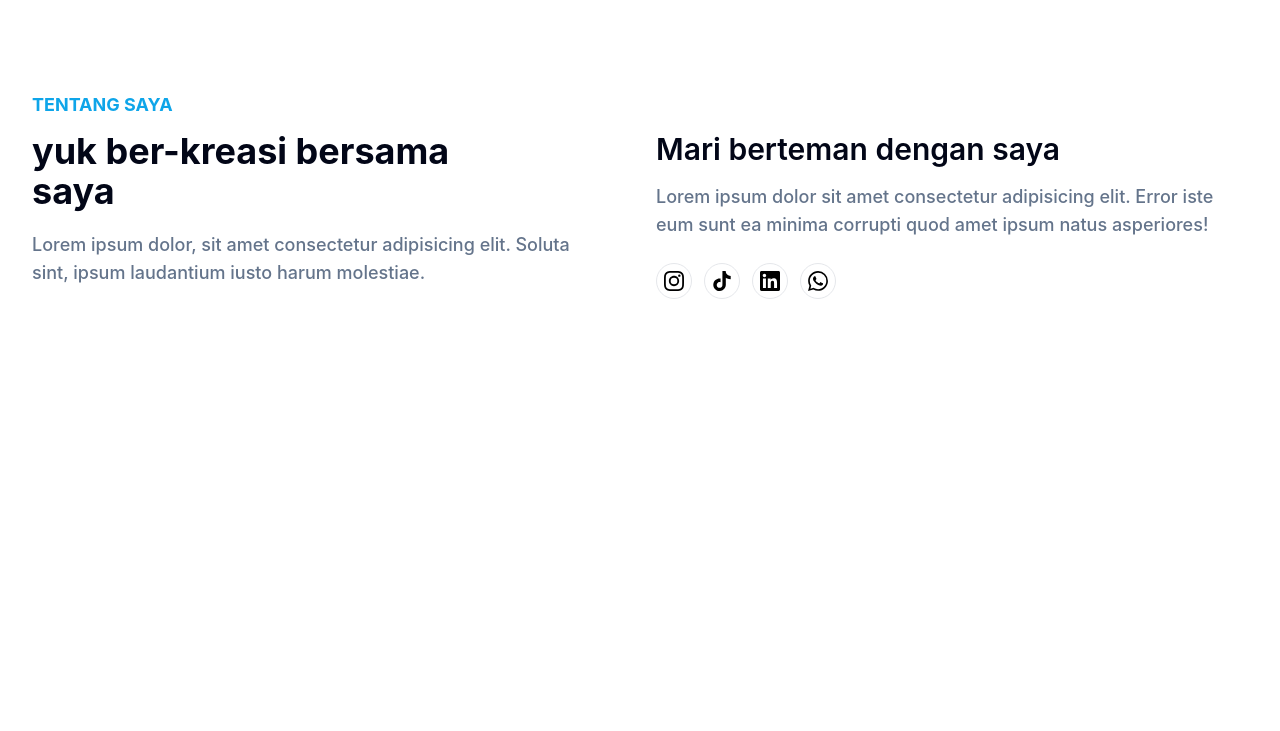
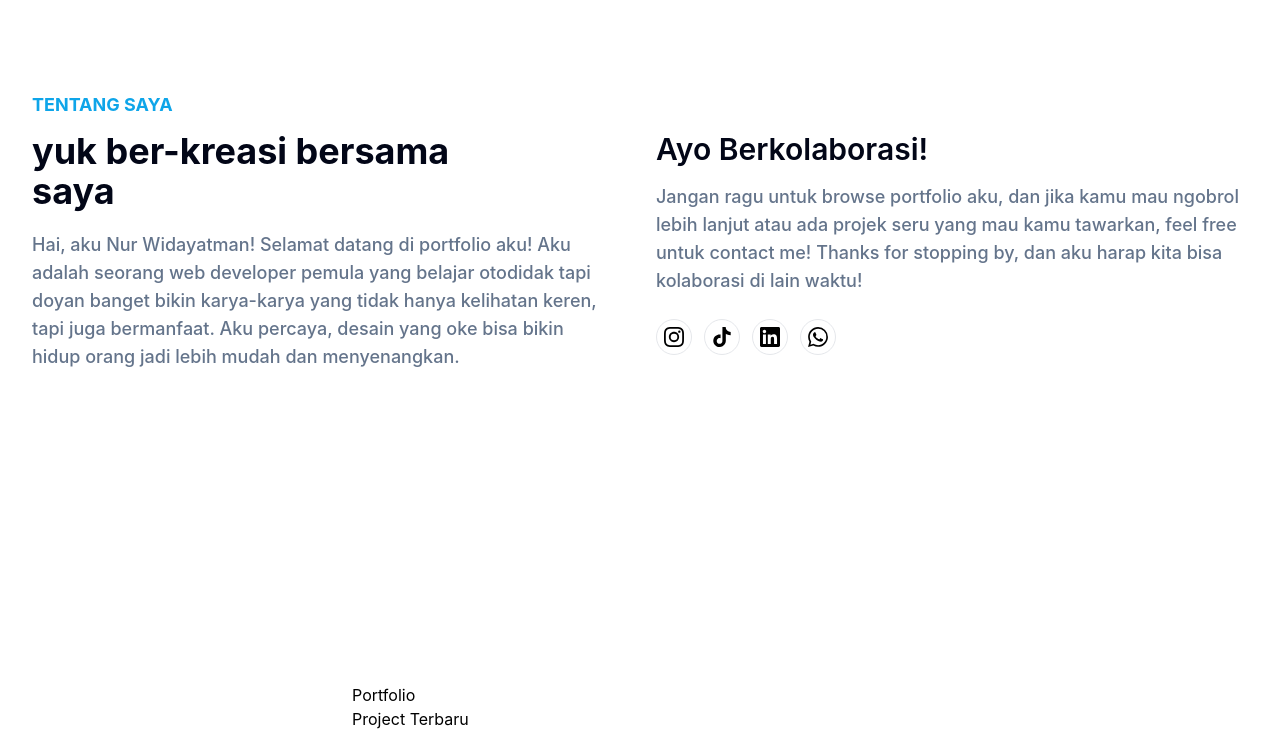
Before and after one commit to nurwidayatman/nurwidayatman.github.io, a website: page index.html in a window 1280 px wide. Shown: the part 653-1384 px from the top of the page. Before the commit the page ends 1108 px from the top, so only its background shows below. Drawn offline with Linux system fonts and the light colour scheme.

Commit message:
Update index.html

```diff
--- a/index.html
+++ b/index.html
@@ -36,8 +36,8 @@
               ></span>
             </button>
 
-            <nav id="nav-menu" class="hidden absolute py-5 bg-white shadow-lg rounded-lg max-w-[250px] w-full right-4 top-full">
-              <ul class="block">
+            <nav id="nav-menu" class="hidden absolute py-5 bg-white shadow-lg rounded-lg max-w-[250px] w-full right-4 top-full lg:block lg:static lg:bg-transparent lg:max-w-full lg:shadow-none lg:rounded-none">
+              <ul class="block lg:flex">
 
                 <li class="group">
                   <a href="#home" class="text-base text-dark py-2 mx-8 group-hover:text-primary">Beranda</a>
@@ -65,6 +65,9 @@
     </header>
 
     <!-- header end -->
+     <!---->
+
+
     <!-- hero section start -->
     <section id="home" class="pt-36">
       <div class="container">
@@ -129,19 +132,18 @@
               yuk ber-kreasi bersama saya
             </h2>
             <p class="font-medium text-base text-slate-500 max-w-xl lg:text-lg">
-              Lorem ipsum dolor, sit amet consectetur adipisicing elit. Soluta
-              sint, ipsum laudantium iusto harum molestiae.
+              Hai, aku Nur Widayatman!
+              Selamat datang di portfolio aku! Aku adalah seorang web developer pemula yang belajar otodidak tapi doyan banget bikin karya-karya yang tidak hanya kelihatan keren, tapi juga bermanfaat. Aku percaya, desain yang oke bisa bikin hidup orang jadi lebih mudah dan menyenangkan.
             </p>
           </div>
           <div class="w-full px-4 lg:w-1/2">
             <h3
               class="font-semibold text-dark text-2xl mb-4 lg:text-3xl lg:pt-10"
             >
-              Mari berteman dengan saya
+            Ayo Berkolaborasi!
             </h3>
             <p class="font-medium text-base text-secondary mb-6 lg:text-lg">
-              Lorem ipsum dolor sit amet consectetur adipisicing elit. Error
-              iste eum sunt ea minima corrupti quod amet ipsum natus asperiores!
+              Jangan ragu untuk browse portfolio aku, dan jika kamu mau ngobrol lebih lanjut atau ada projek seru yang mau kamu tawarkan, feel free untuk contact me! Thanks for stopping by, dan aku harap kita bisa kolaborasi di lain waktu!
             </p>
             <div class="flex items-center">
               <!-- instagram -->
@@ -234,6 +236,20 @@
     </section>
 
     <!-- about section end -->
+
+    <!--portfolio start-->
+
+    <section id="portfolio" class="pt-36 pb-16 bg-slate-100">
+      <div id="container">
+        <div class="w-full px-4">
+          <div class="max-w-xl mx-auto text-center mb-16">
+            <h4>Portfolio</h4>
+            <h2>Project Terbaru</h2>
+            <p></p>
+          </div>
+        </div>
+      </div>
+    </section>
     <script src="/js/script.js"></script>
   </body>
 </html>
```
